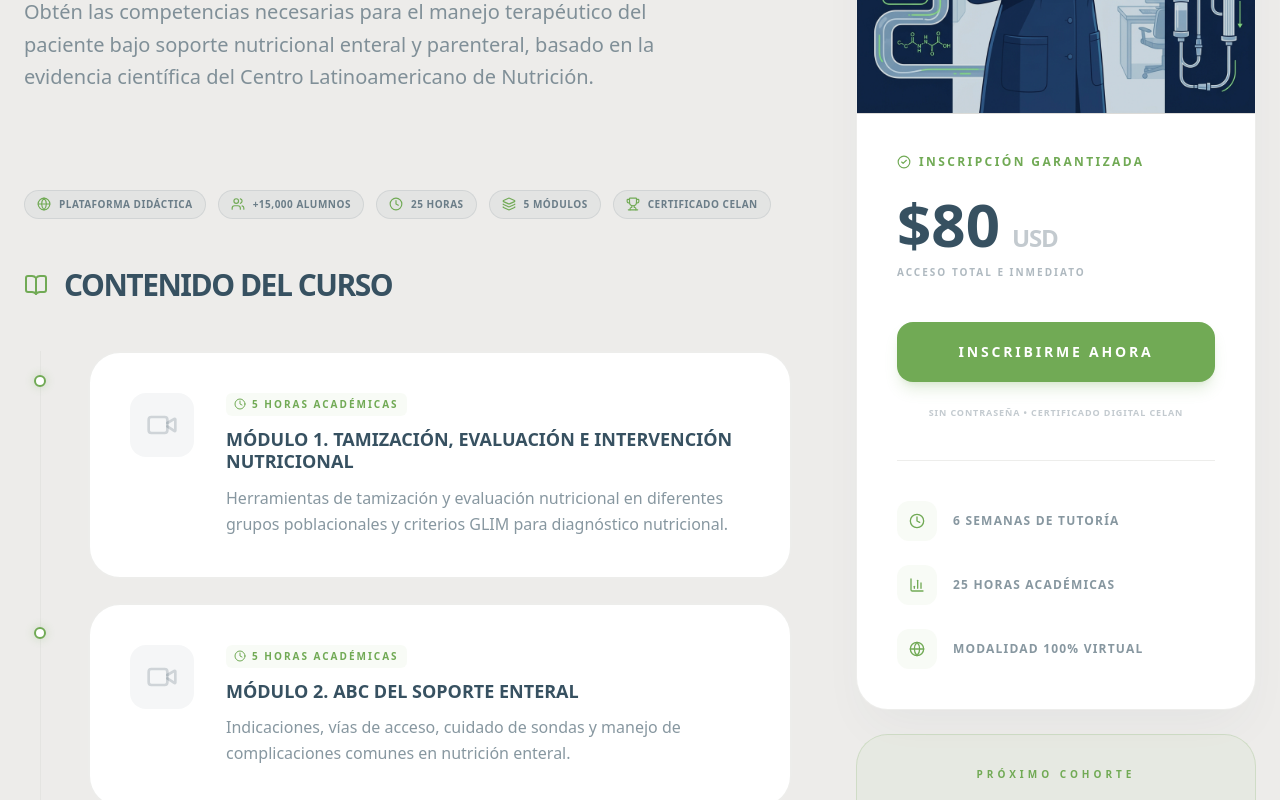
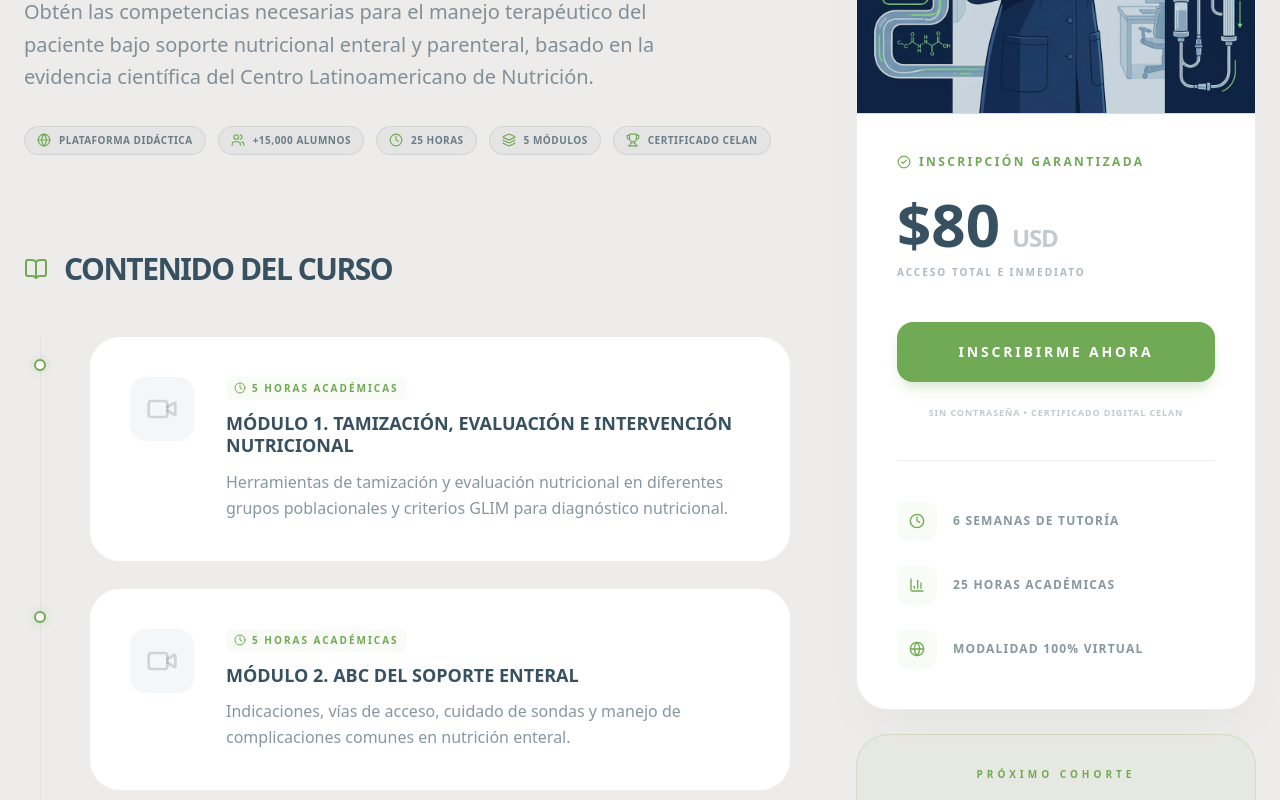
Before and after one commit to JorgeIgnacio666/celan-landing, a Next.js app: page / in a window 1280 px wide. Shown: the part 460-1260 px from the top of the page. Built offline with nearby package versions, Linux system fonts and the light colour scheme.

Commit message:
Fix badge container margin to sit closer to description

```diff
--- a/src/app/page.tsx
+++ b/src/app/page.tsx
@@ -141,15 +141,14 @@
                     <span className="text-[10px] md:text-xs font-black text-secondary/40 uppercase tracking-widest hidden sm:block">Matrícula Abierta 2026</span>
                 </div>
 
-                <p className="text-base md:text-xl text-secondary/60 leading-relaxed max-w-2xl font-medium">
+                <p className="text-base md:text-xl text-secondary/60 leading-relaxed max-w-2xl font-medium mb-6 md:mb-8">
                     Obtén las competencias necesarias para el manejo terapéutico del paciente bajo soporte nutricional enteral y parenteral, basado en la evidencia científica del Centro Latinoamericano de Nutrición.
                 </p>
-            </div>
 
-            {/* Temario Curricular */}
-            <div className="mt-12 md:mt-24">
                 {/* Etiquetas de Estado del Curso (Estilo Platzi/DataCamp) */}
-                <div className="flex flex-wrap gap-2 md:gap-3 mb-8 md:mb-12">
+                <div className="flex flex-wrap gap-2 md:gap-3">
+
+
                 {[
                     { icon: <Globe size={14} />, text: "PLATAFORMA DIDÁCTICA" },
                     { icon: <Users size={14} />, text: "+15,000 ALUMNOS" },
@@ -163,7 +162,10 @@
                     </div>
                 ))}
             </div>
+            </div>
 
+            {/* Temario Curricular */}
+            <div className="mt-12 md:mt-24">
             <div className="flex items-center gap-4 mb-8 md:mb-12">
                 <BookOpen className="text-primary md:w-6 md:h-6" size={20} />
                 <h2 className="font-roboto font-black text-xl md:text-3xl text-secondary uppercase tracking-tighter">Contenido del curso</h2>
```
